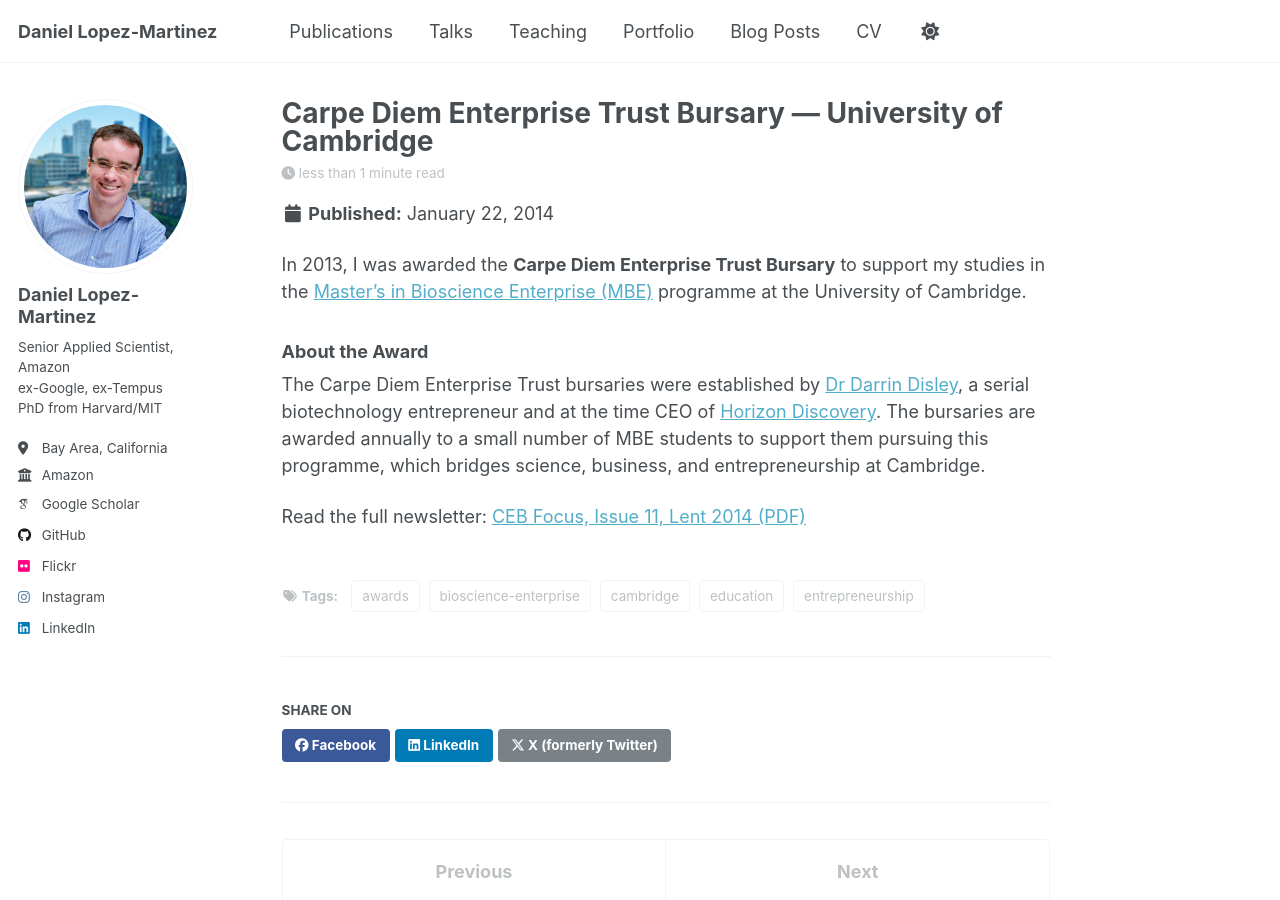
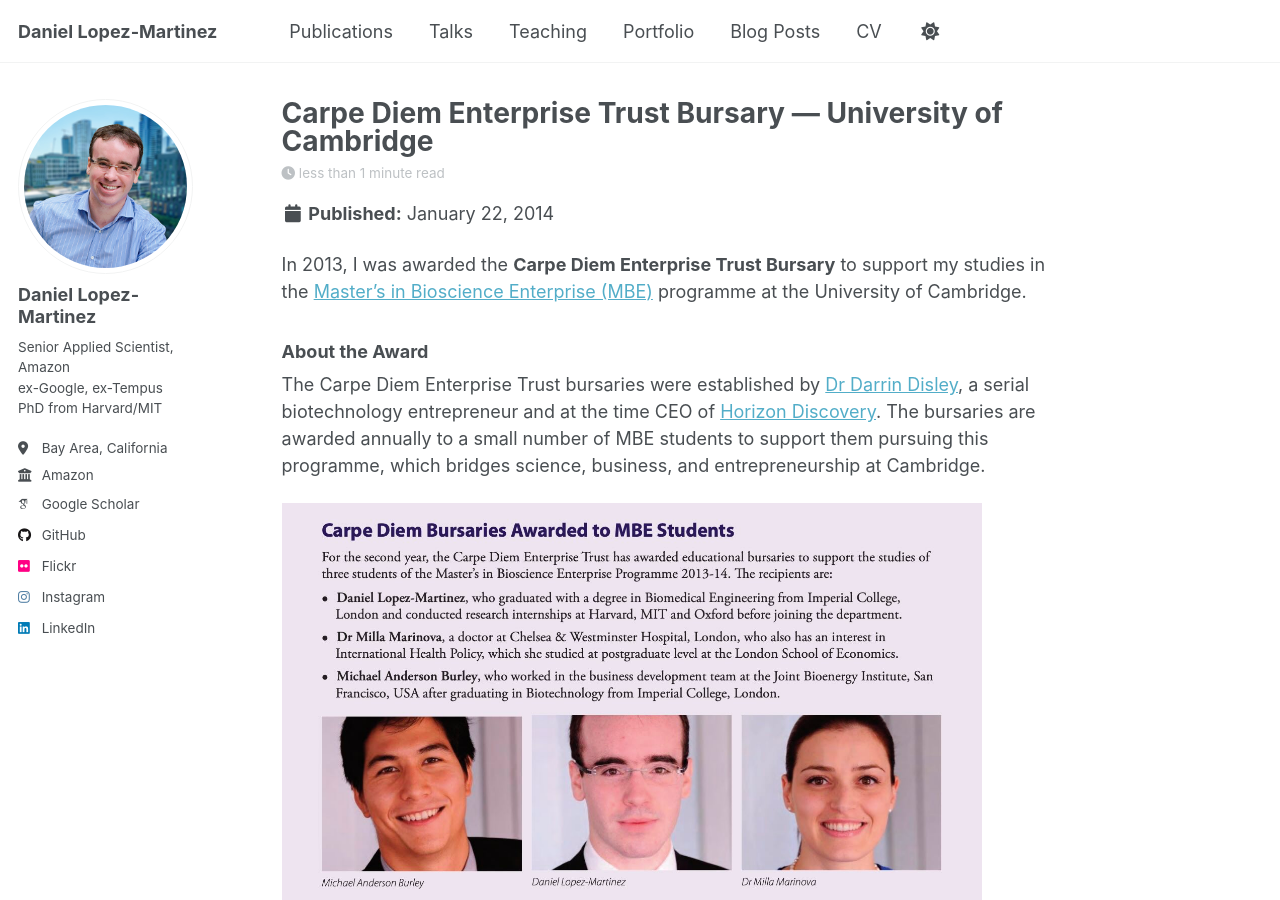
Before and after one commit to daniel-lopezmartinez/daniel-lopezmartinez.github.io, a Jekyll site: the page built from _posts/2014-01-22-carpe-diem-bursary-cambridge.md, in a window 1280 px wide and 900 px high. Built offline with Jekyll 4.4.1, drawn with Linux system fonts in a browser that asks for light colours; some web fonts are replaced; a script that is not in the unit is left out.

Commit message:
added image

```diff
--- a/_posts/2014-01-22-carpe-diem-bursary-cambridge.md
+++ b/_posts/2014-01-22-carpe-diem-bursary-cambridge.md
@@ -3,6 +3,7 @@ title: 'Carpe Diem Enterprise Trust Bursary — University of Cambridge'
 date: 2014-01-22
 permalink: /posts/2014/01/carpe-diem-bursary-cambridge
 description: "Awarded the Carpe Diem Enterprise Trust educational bursary to support my studies in the Master's in Bioscience Enterprise programme at the University of Cambridge."
+image: /images/blog/2014-01-22-ceb-focus.jpg
 tags:
   - awards
   - cambridge
@@ -17,4 +18,6 @@ In 2013, I was awarded the **Carpe Diem Enterprise Trust Bursary** to support my
 
 The Carpe Diem Enterprise Trust bursaries were established by [Dr Darrin Disley](https://en.wikipedia.org/wiki/Darrin_Disley), a serial biotechnology entrepreneur and at the time CEO of [Horizon Discovery](https://en.wikipedia.org/wiki/Horizon_Discovery). The bursaries are awarded annually to a small number of MBE students to support them pursuing this programme, which bridges science, business, and entrepreneurship at Cambridge.
 
+<img src='/images/blog/2014-01-22-ceb-focus.jpg' width="700" alt="Article in the CEB Focus newsletter about Daniel Lopez-Martinez receiving the Carpe Diem Enterprise Trust Bursary at the University of Cambridge in 2014.">
+
 Read the full newsletter: [CEB Focus, Issue 11, Lent 2014 (PDF)](/files/CEBFocus11.pdf)
```
